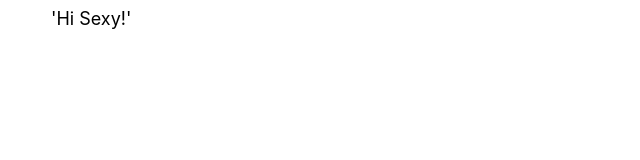
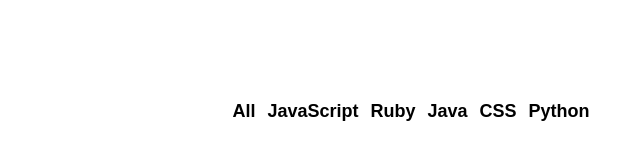
Before and after one commit to ariffurqon/git-battle, a React app: page / in a window 1280 px wide. Shown: the whole page, without its empty margins (229-869 px from the left). Built offline with nearby package versions, Linux system fonts and the light colour scheme.

Commit message:
added and styled popular navbar

```diff
--- /dev/null
+++ b/src/components/Popular.js
@@ -0,0 +1,18 @@
+import React from 'react'
+
+export default class Popular extends React.Component {
+    render() {
+        const languages = ['All', 'JavaScript', 'Ruby', 'Java', 'CSS', 'Python']
+        return (
+            <ul className='flex-center'>
+                {languages.map((language) => (
+                    <li key={language}>
+                        <button className='btn-clear nav-link'>
+                            {language}
+                        </button>
+                    </li>
+                ))}
+            </ul>
+        )
+    }
+}
--- a/src/index.css
+++ b/src/index.css
@@ -19,3 +19,37 @@
 	max-width: 40em;
 	width: 88%;
 }
+
+ul {
+    padding: 0;
+}
+
+li {
+    list-style-type: none;
+}
+
+.container {
+    max-width: 1200px;
+    margin: 0 auto;
+    margin-top: 100px;
+    padding: 50px;
+}
+
+.flex-center {
+    margin-top: 100px;
+    display: flex;
+    justify-content: center;
+    align-items: center;
+}
+
+.btn-clear {
+    border: none;
+    background-color: transparent;
+}
+
+.nav-link {
+    font-size: 18px;
+    font-weight: bold;
+    text-decoration: none;
+    color: inherit;
+}
--- a/src/index.js
+++ b/src/index.js
@@ -1,12 +1,13 @@
 import React from 'react'
 import ReactDOM from 'react-dom'
 import './index.css'
+import Popular from './components/Popular'
 
 class App extends React.Component {
 	render() {
 		return(
 			<div>
-				'Hi Sexy!'
+				<Popular />
 			</div>
 		)
 	}
```
